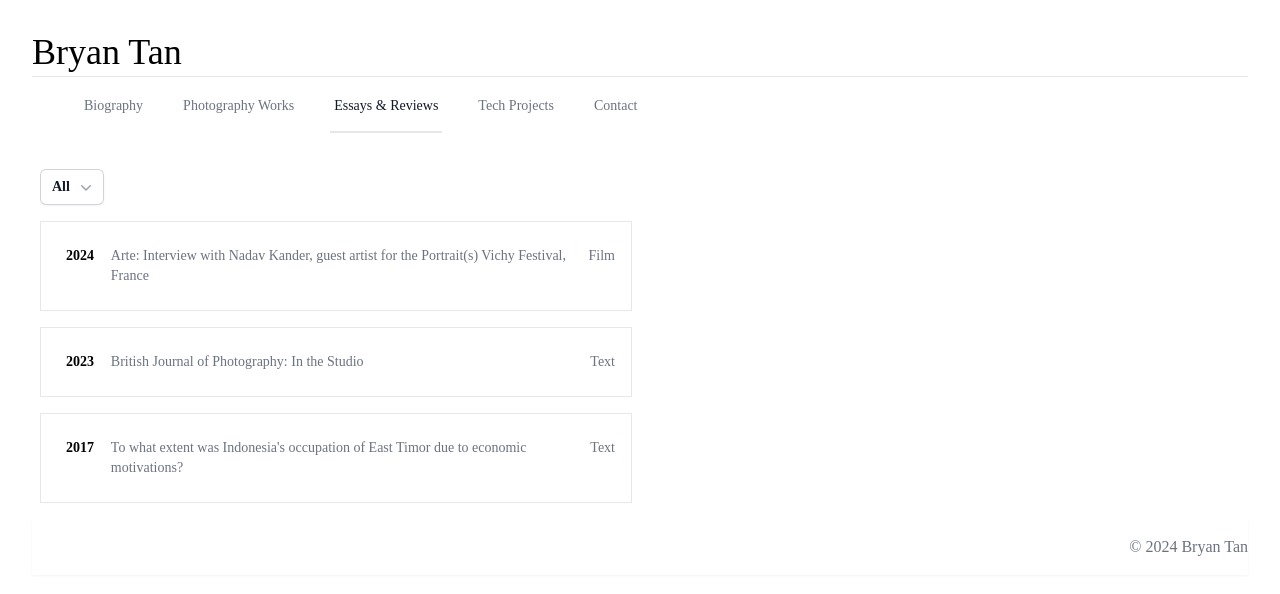
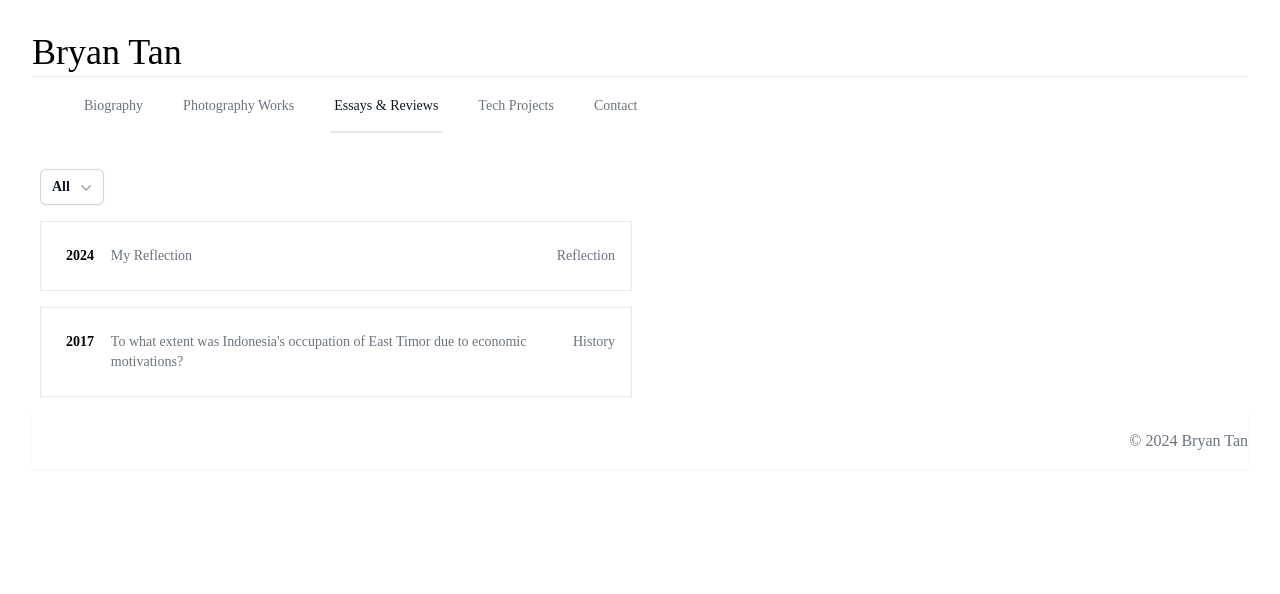
Before and after one commit to BryanTJJ99/Portfolio, a React (Vite) app in the folder frontend/: page /essays-reviews in a window 1280 px wide. Shown: the top 594 px of the page. Built offline with nearby package versions, Linux system fonts and the light colour scheme.

Commit message:
update essays-review page

```diff
--- a/frontend/src/data/essays-reviews.json
+++ b/frontend/src/data/essays-reviews.json
@@ -1,20 +1,14 @@
 [
-    {
-      "id": "link1",
-      "title": "Arte: Interview with Nadav Kander, guest artist for the Portrait(s) Vichy Festival, France",
-      "year": 2024,
-      "type": "Film"
-    },
-    {
-      "id": "link2",
-      "title": "British Journal of Photography: In the Studio",
-      "year": 2023,
-      "type": "Text"
-    },
     {
       "id": "H3 History research paper",
       "title": "To what extent was Indonesia's occupation of East Timor due to economic motivations?",
       "year": 2017,
-      "type": "Text"
+      "type": "History"
+    },
+    {
+      "id": "Reflection",
+      "title": "My Reflection",
+      "year": 2024,
+      "type": "Reflection"
     }
   ]
--- a/frontend/src/essays-reviews-markdown/H3 History research paper.md
+++ b/frontend/src/essays-reviews-markdown/H3 History research paper.md
@@ -1,8 +1,8 @@
 
 
-**To what extent was Indonesia’s occupation of East Timor due to economic motivations?**
+# To what extent was Indonesia’s occupation of East Timor due to economic motivations?
 
-_This is a history independent research paper that I submitted back in 2017 under the GCE ADVANCED LEVEL H3 SYLLABUS, focusing on southeast asian geopolitics. You can view my full research paper (with citations) here_
+> This is a history independent research paper that I submitted back in 2017 under the GCE ADVANCED LEVEL H3 SYLLABUS, focusing on Southeast Asian Geopolitics. You can view my full research paper (with citations) here
 
  **Introduction**
 
@@ -87,7 +87,8 @@ In light of this, the economic motivations behind the occupation of East Timor w
 
 Annex A
 
-![C:\\Users\\user\\AppData\\Local\\Microsoft\\Windows\\INetCache\\Content.Word\\SCAN\_20170907\_101552106.jpg][image1]
+![H3 History Source](essays-reviews/H3HistorySource.jpg)
+
 
 Source: Aditjondro, G., *In the shadow of Mount Ramelau* (Leiden: Indonesian Documentation and Information Centre, 1994\)
 
@@ -96,10 +97,12 @@ Source: Aditjondro, G., *In the shadow of Mount Ramelau* (Leiden: Indonesian Do
 **Archival material**
 
 * “Memorandum of Conversation between President Ford and Suharto”, 5 July 1975\. Box 13: National Security Adviser Memoranda of Conversations, Gerald R. Ford Library, USA, accessed June 20, 2017, http://nsarchive2.gwu.edu/NSAEBB/NSAEBB62/doc1.pdf.
+<br><br>
 
 **Foreign Relations of US (FRUS) documents**
 
 * Despatch from the Department of State to the Embassy in Indonesia, September 20,1975, *Foreign relations of the United States, 1969-1976,* Volume E-12, Documents on East and Southeast Asia, 1973-1976, doc.135, accessed August 29, 2017, https://history.state.gov/historicaldocuments/frus1969-76ve12/d135
+<br><br>
 
 **Books**
 
@@ -125,6 +128,7 @@ Source: Aditjondro, G., *In the shadow of Mount Ramelau* (Leiden: Indonesian Do
 * Wanandi, Jusuf, *Shades Of Grey: A Political Memoir of Modern Indonesia, 1965-1998* (Jakarta: Equinox, 2012).
 * Weldemichael, Awet Tewelde, *Third World Colonialism And Strategies Of Liberation* (Cambridge: Cambridge University Press, 2013).
 * Westmoreland, Ken, *A Pretty Unfair Place*. (Great Britain: Lafaek Press, 2009).
+<br><br>
 
 **Journals and articles**
 
@@ -142,6 +146,7 @@ Source: Aditjondro, G., *In the shadow of Mount Ramelau* (Leiden: Indonesian Do
 * The Timor-Leste Commission for Reception, Truth and Reconciliation. “Chega\!”. *Jarkarta KPG in cooperation with STP\_CAVR*, (2013): 170\. Accessed June 6, 2017, http://chegareport.net/Chega%20All%20Volumes.pdf
 
 * Yazid, Mohd. "The Indonesian Economic Development After 1965: Developmental State, Radical Politics & Regional Cooperation". *SOP Transactions On Economic Research 1* (3), (2014): 1-14, DOI:10.15764/ER.2014.03001
+<br><br>
 
 **Websites:**
 
--- a/frontend/src/essays-reviews-markdown/link1.md
+++ b/frontend/src/essays-reviews-markdown/Reflection.md
@@ -1,4 +1,4 @@
-# Project Title
+# Test Reflection Page
 
 This is an example README file demonstrating various Markdown components.
 
--- a/frontend/src/essays-reviews-markdown/link2.md
+++ /dev/null
@@ -1,2 +0,0 @@
-# Markdown Content 2
-This is some markdown content for link 2.
--- a/frontend/src/pages/EssaysReviewsPage.jsx
+++ b/frontend/src/pages/EssaysReviewsPage.jsx
@@ -7,7 +7,7 @@ import SlideAnimation from '@/animations/SlideAnimation';
 import { Accordion, AccordionContent, AccordionPanel, AccordionTitle } from "flowbite-react";
 import { Menu, MenuButton, MenuItem, MenuItems, Transition } from '@headlessui/react';
 import { ChevronDownIcon } from '@heroicons/react/20/solid';
-import { CustomH1, CustomH2, CustomP, CustomCode, CustomBlockquote, CustomListItem, CustomTable, CustomThead, CustomTbody, CustomTr, CustomTh, CustomTd } from '@/utils/CustomMarkdownComponents'; // Ensure this path is correct
+import { CustomH1, CustomH2, CustomP, CustomCode, CustomBlockquote, CustomListItem, CustomTable, CustomThead, CustomTbody, CustomTr, CustomTh, CustomTd, CustomImage } from '@/utils/CustomMarkdownComponents'; // Ensure this path is correct
 
 const markdownFiles = import.meta.glob('/src/essays-reviews-markdown/*.md', { query: '?raw', import: 'default' });
 
@@ -46,6 +46,9 @@ function EssaysReviewsPage() {
     setActiveLink(link);
   };
 
+  // Extract unique types from essaysReviews data
+  const uniqueTypes = ['All', ...new Set(essaysReviews.map(link => link.type))];
+
   const filteredLinks = filter === 'All' ? links : links.filter(link => link.type === filter);
 
   const groupedLinks = filteredLinks.reduce((acc, link) => {
@@ -58,7 +61,7 @@ function EssaysReviewsPage() {
 
   const sortedYears = Object.keys(groupedLinks).sort((a, b) => b - a);
 
-  const categorizedLinks = ['Film', 'Text'].reduce((acc, category) => {
+  const categorizedLinks = uniqueTypes.filter(type => type !== 'All').reduce((acc, category) => {
     acc[category] = links.filter(link => link.type === category);
     return acc;
   }, {});
@@ -111,7 +114,7 @@ function EssaysReviewsPage() {
               >
                 <MenuItems className="absolute left-0 z-10 mt-2 w-56 origin-top-left rounded-md bg-white shadow-lg ring-1 ring-black ring-opacity-5 focus:outline-none">
                   <div className="py-1">
-                    {['All', 'Film', 'Text'].map((option) => (
+                    {uniqueTypes.map((option) => (
                       <MenuItem key={option} onClick={() => setFilter(option)}>
                         {({ active }) => (
                           <button
@@ -173,6 +176,7 @@ function EssaysReviewsPage() {
               tr: CustomTr,
               th: CustomTh,
               td: CustomTd,
+              img: CustomImage
             }}
           >
             {markdownContent}
--- a/frontend/src/utils/CustomMarkdownComponents.jsx
+++ b/frontend/src/utils/CustomMarkdownComponents.jsx
@@ -1,15 +1,15 @@
 import React from 'react';
 
 export const CustomH1 = ({ node, ...props }) => (
-  <h1 className="bg-blue-100 border-l-4 border-blue-500 text-blue-700 p-4 mb-2 text-3xl font-bold" {...props} />
+  <h1 className="text-700 p-4 mb-2 text-3xl font-bold" {...props} />
 );
 
 export const CustomH2 = ({ node, ...props }) => (
-  <h2 className="bg-green-100 border-l-4 border-green-500 text-green-700 p-4 mb-2 text-2xl font-semibold" {...props} />
+  <h2 className="border-l-4 borde-500 text-700 p-4 mb-2 text-2xl font-semibold" {...props} />
 );
 
 export const CustomP = ({ node, ...props }) => (
-  <p className="bg-yellow-100 border-l-4 border-yellow-500 text-yellow-700 p-4 mb-2 text-base" {...props} />
+  <p className="text-700 pl-4 pr-4 mb-4 text-base" {...props} />
 );
 
 export const CustomCode = ({ node, inline, className, children, ...props }) => {
@@ -56,3 +56,8 @@ export const CustomTh = ({ node, ...props }) => (
 export const CustomTd = ({ node, ...props }) => (
   <td className="py-3 px-6 text-left whitespace-nowrap" {...props} />
 );
+
+
+export const CustomImage = ({ node, src, alt, ...props }) => (
+  <img src={src} alt={alt} className="max-w-full h-auto my-4" {...props} />
+);
```
Also changed, not shown: frontend/public/essays-reviews/H3HistorySource.jpg (added).
